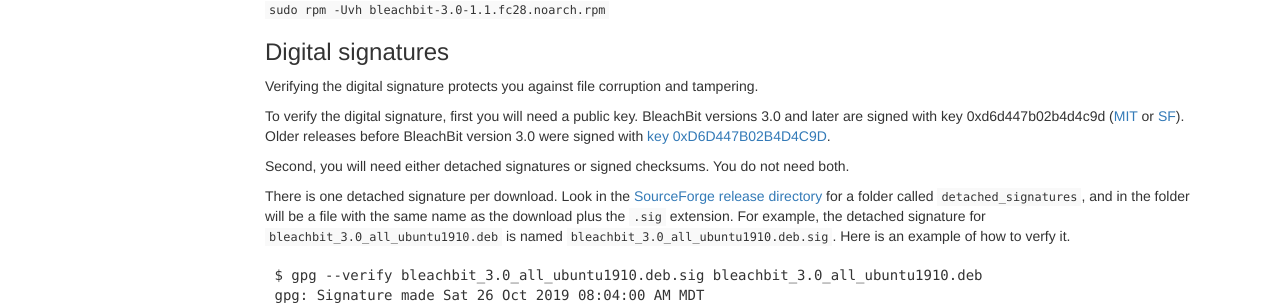
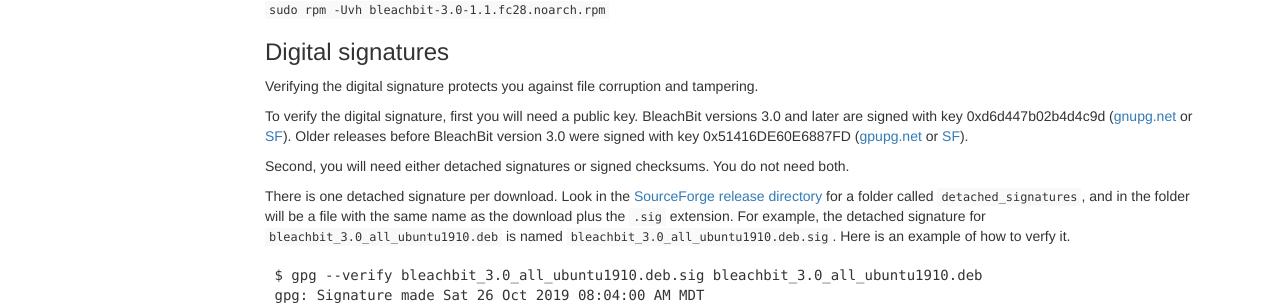
Before and after one commit to bleachbit/docs, a Jekyll site: the page built from _posts/2015-09-30-install-on-linux.md, in a window 1280 px wide. Shown: the part 932-1237 px from the top of the page. Built offline with Jekyll 4.4.1, drawn with Linux system fonts in a browser that asks for light colours.

Commit message:
Correct id for old key

```diff
--- a/_posts/2015-09-30-install-on-linux.md
+++ b/_posts/2015-09-30-install-on-linux.md
@@ -64,7 +64,7 @@
 
 Verifying the digital signature protects you against file corruption and tampering.
 
-To verify the digital signature, first you will need a public key. BleachBit versions 3.0 and later are signed with key 0xd6d447b02b4d4c9d ([MIT](https://pgp.mit.edu/pks/lookup?op=get&search=0xD6D447B02B4D4C9D) or [SF](https://sourceforge.net/projects/bleachbit/files/public_key/andrew2019.key/view)). Older releases before BleachBit version 3.0 were signed with [key 0xD6D447B02B4D4C9D](http://bleachbit.sourceforge.net/bleachbit_public.key).
+To verify the digital signature, first you will need a public key. BleachBit versions 3.0 and later are signed with key 0xd6d447b02b4d4c9d ([gnupg.net](http://keys.gnupg.net/pks/lookup?search=0xD6D447B02B4D4C9D&fingerprint=on&op=index) or [SF](https://sourceforge.net/projects/bleachbit/files/public_key/andrew2019.key/view)). Older releases before BleachBit version 3.0 were signed with key 0x51416DE60E6887FD ([gpupg.net](http://keys.gnupg.net/pks/lookup?search=0x51416DE60E6887FD&fingerprint=on&op=index) or [SF](http://bleachbit.sourceforge.net/bleachbit_public.key)).
 
 Second, you will need either detached signatures or signed checksums. You do not need both.
 
```
